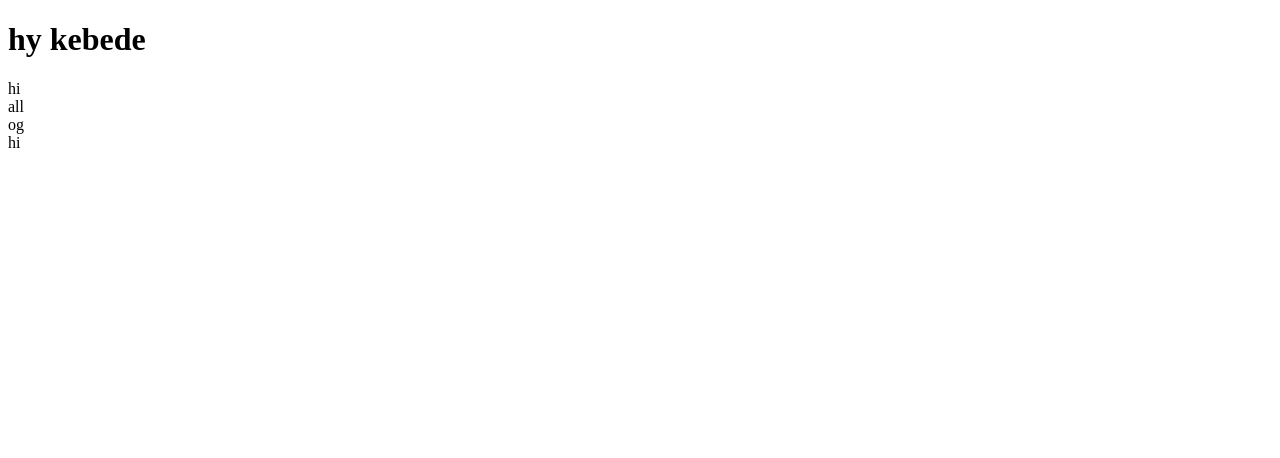
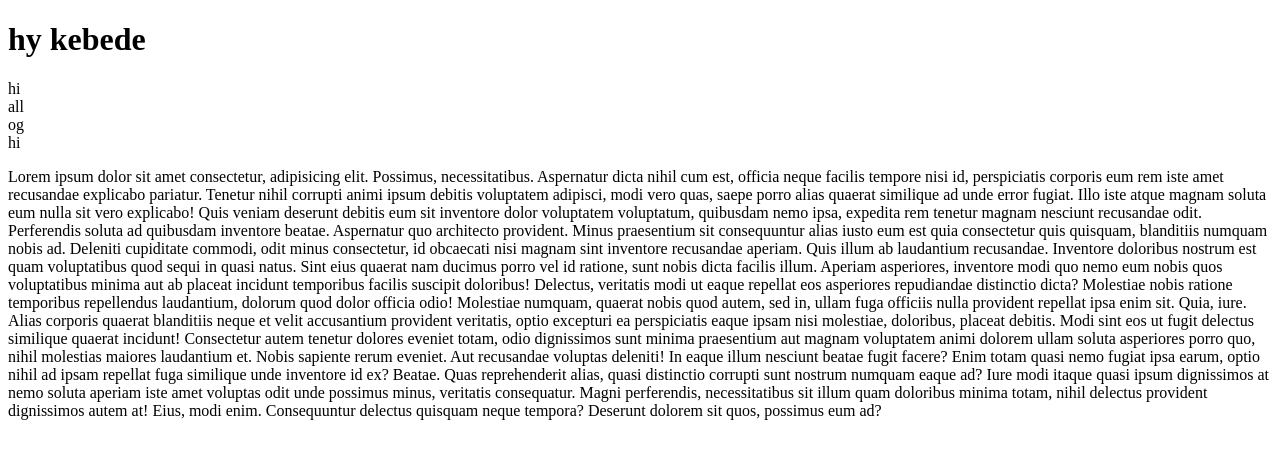
Before and after one commit to yohanesabiti/abebee, a plain HTML site: page index.html in a window 1280 px wide. Drawn offline with Linux system fonts and the light colour scheme.

Commit message:
add lorem

```diff
--- a/index.html
+++ b/index.html
@@ -11,5 +11,18 @@
   <div>all</div>
   <div>og</div>
   <div>hi</div>
+  <p>Lorem ipsum dolor sit amet consectetur, adipisicing elit. Possimus, necessitatibus. Aspernatur dicta nihil cum est, officia neque facilis tempore nisi id, perspiciatis corporis eum rem iste amet recusandae explicabo pariatur.
+  Tenetur nihil corrupti animi ipsum debitis voluptatem adipisci, modi vero quas, saepe porro alias quaerat similique ad unde error fugiat. Illo iste atque magnam soluta eum nulla sit vero explicabo!
+  Quis veniam deserunt debitis eum sit inventore dolor voluptatem voluptatum, quibusdam nemo ipsa, expedita rem tenetur magnam nesciunt recusandae odit. Perferendis soluta ad quibusdam inventore beatae. Aspernatur quo architecto provident.
+  Minus praesentium sit consequuntur alias iusto eum est quia consectetur quis quisquam, blanditiis numquam nobis ad. Deleniti cupiditate commodi, odit minus consectetur, id obcaecati nisi magnam sint inventore recusandae aperiam.
+  Quis illum ab laudantium recusandae. Inventore doloribus nostrum est quam voluptatibus quod sequi in quasi natus. Sint eius quaerat nam ducimus porro vel id ratione, sunt nobis dicta facilis illum.
+  Aperiam asperiores, inventore modi quo nemo eum nobis quos voluptatibus minima aut ab placeat incidunt temporibus facilis suscipit doloribus! Delectus, veritatis modi ut eaque repellat eos asperiores repudiandae distinctio dicta?
+  Molestiae nobis ratione temporibus repellendus laudantium, dolorum quod dolor officia odio! Molestiae numquam, quaerat nobis quod autem, sed in, ullam fuga officiis nulla provident repellat ipsa enim sit. Quia, iure.
+  Alias corporis quaerat blanditiis neque et velit accusantium provident veritatis, optio excepturi ea perspiciatis eaque ipsam nisi molestiae, doloribus, placeat debitis. Modi sint eos ut fugit delectus similique quaerat incidunt!
+  Consectetur autem tenetur dolores eveniet totam, odio dignissimos sunt minima praesentium aut magnam voluptatem animi dolorem ullam soluta asperiores porro quo, nihil molestias maiores laudantium et. Nobis sapiente rerum eveniet.
+  Aut recusandae voluptas deleniti! In eaque illum nesciunt beatae fugit facere? Enim totam quasi nemo fugiat ipsa earum, optio nihil ad ipsam repellat fuga similique unde inventore id ex? Beatae.
+  Quas reprehenderit alias, quasi distinctio corrupti sunt nostrum numquam eaque ad? Iure modi itaque quasi ipsum dignissimos at nemo soluta aperiam iste amet voluptas odit unde possimus minus, veritatis consequatur.
+  Magni perferendis, necessitatibus sit illum quam doloribus minima totam, nihil delectus provident dignissimos autem at! Eius, modi enim. Consequuntur delectus quisquam neque tempora? Deserunt dolorem sit quos, possimus eum ad?
+</p>
 </body>
 </html>
```
